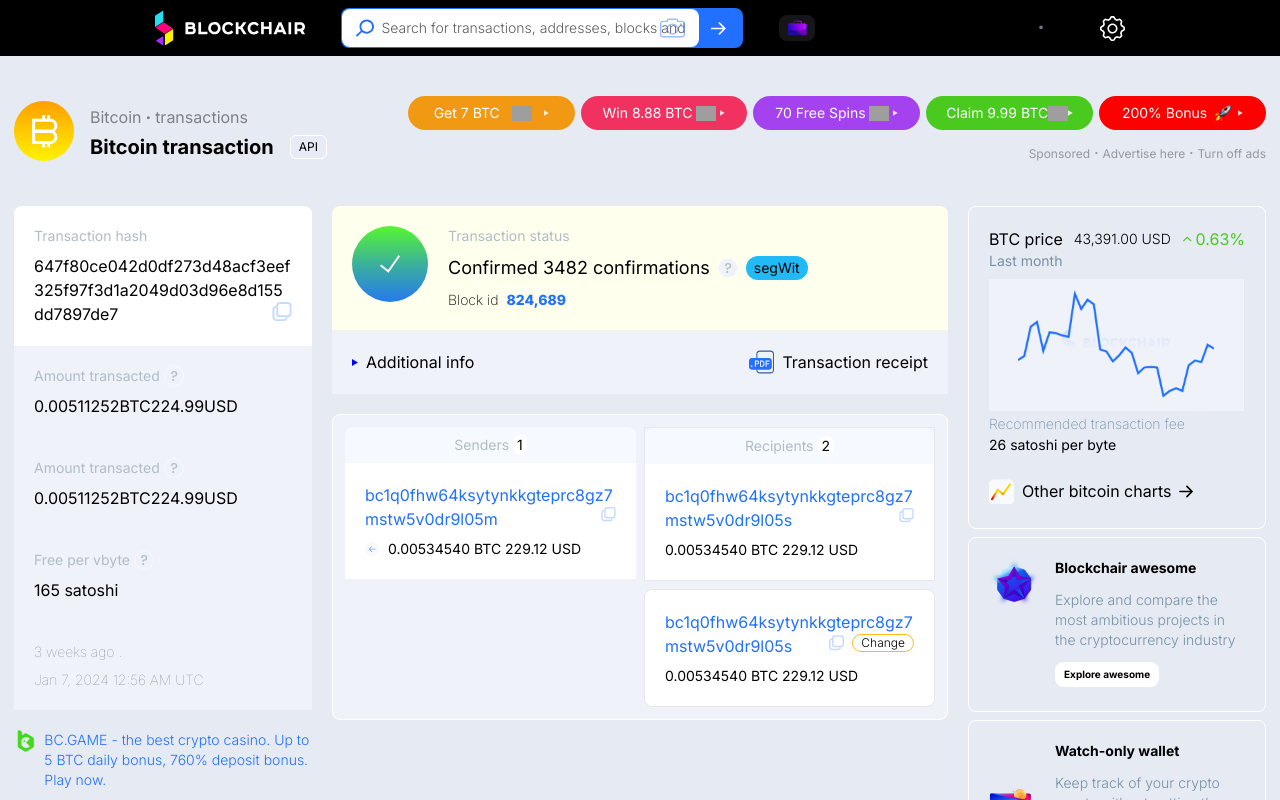
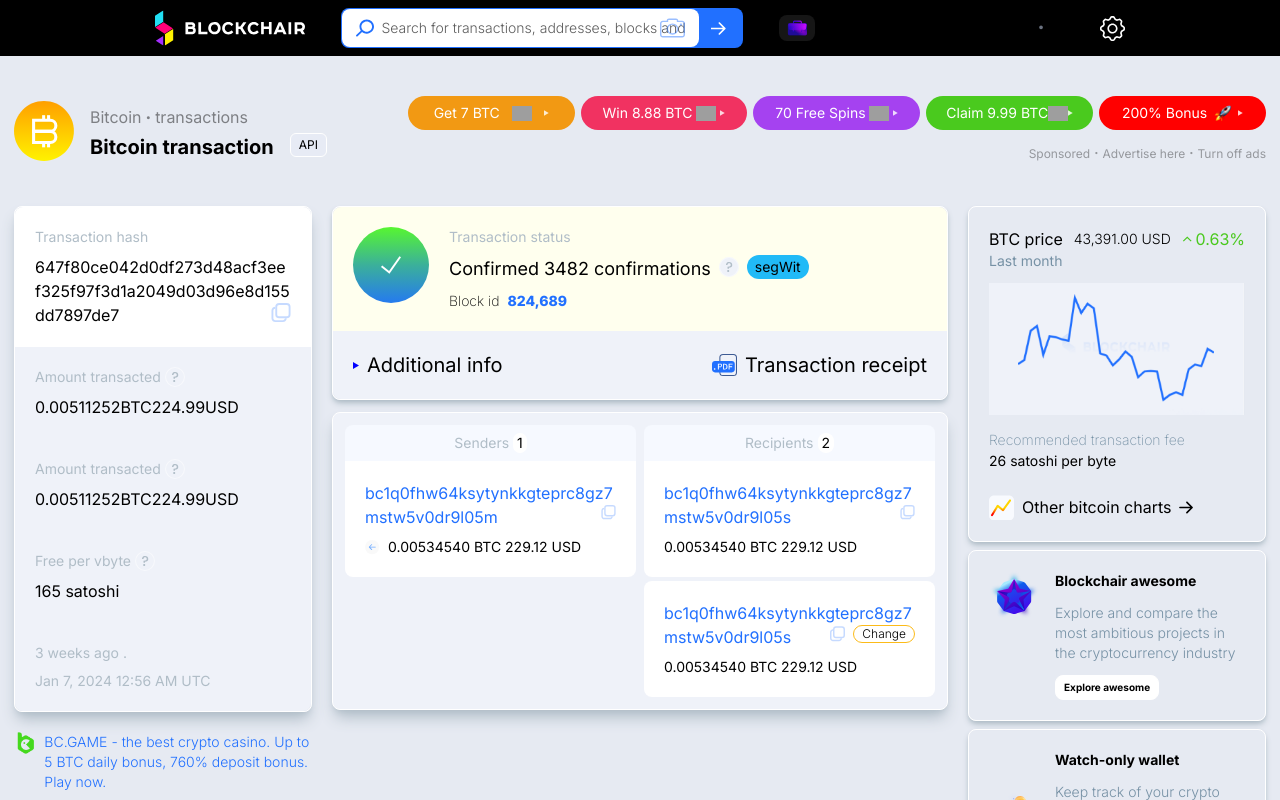
Before and after one commit to oghenevovwero/blockchair, a Next.js app: page / in a window 1280 px wide. Shown: the top 800 px of the page. Built offline with nearby package versions, Linux system fonts and the light colour scheme; grey boxes are pictures that could not be loaded.

Commit message:
added finishing touches to light mode

```diff
--- a/app/globals.css
+++ b/app/globals.css
@@ -31,3 +31,20 @@
     text-wrap: balance;
   }
 }
+
+/* width */
+::-webkit-scrollbar {
+  width: 5px;
+}
+
+/* Track */
+::-webkit-scrollbar-track {
+  box-shadow: inset 0 0 5px grey;
+  border-radius: 10px;
+}
+
+/* Handle */
+::-webkit-scrollbar-thumb {
+  background: #E6EAF2;
+  border-radius: 15px;
+}
--- a/components/cards/blockchair-awesome.tsx
+++ b/components/cards/blockchair-awesome.tsx
@@ -4,7 +4,7 @@
 
 const BlockchairAwesome: React.FC<BlockchairAwesomeProps> = () => {
   return (
-    <div className="rounded-lg flex gap-4 border-white border text-black p-5 items-start">
+    <div className="rounded-lg flex gap-4 border-white border text-black p-5 items-start shadow-md shadow-[#B0BDC7]">
       <Image src="/awesome.svg" width={50} height={50} alt="Awesome" />
       <div className="flex flex-col gap-3">
         <div className="text-sm font-bold">Blockchair awesome</div>
--- a/components/cards/btc-price.tsx
+++ b/components/cards/btc-price.tsx
@@ -4,7 +4,7 @@
 
 const BtcPrice: React.FC<BtcPriceProps> = () => {
   return (
-    <div className="rounded-lg flex flex-col border-white border p-5 text-black">
+    <div className="rounded-lg flex flex-col border-white border p-5 text-black shadow-md shadow-[#B0BDC7]">
       <div className="flex gap-2 justify-between items-center">
         <span>BTC price</span>
         <span className="font-light text-sm">43,391.00 USD</span>
@@ -13,9 +13,9 @@
           <span>0.63%</span>
         </div>
       </div>
-      <span className="flex justify-start mb-2 font-[400] text-sm text-[#7691A5]">Last month</span>
+      <span className="flex justify-start mb-3 font-[400] text-sm text-[#7691A5]">Last month</span>
       <div>
-        <Image src="/chart.png" width={700} height={150} alt="Chart" />
+        <Image className="mb-3" src="/chart.png" width={700} height={150} alt="Chart" />
         <span className="font-[200] text-sm text-[#7691A5]">Recommended transaction fee</span>
         <div className="mb-6 text-sm">26 satoshi per byte</div>
         <div className="flex gap-2 items-center">
--- a/components/cards/recipients.tsx
+++ b/components/cards/recipients.tsx
@@ -4,15 +4,15 @@
 
 const Recipients: React.FC<RecipientsProps> = () => {
   return (
-    <div className="flex flex-col gap-2 text-black">
-      <div className="flex flex-col border h-fit">
+    <div className="flex flex-col gap-1 text-black">
+      <div className="flex flex-col h-fit">
         <div className="p-2 flex justify-center w-full font-[400] text-sm text-[#B0BDC7] rounded-t-lg bg-[#F6F9FF]">
           Recipients{" "}
           <span className="py-0 px-1 text-sm ml-1 bg-white font-normal text-black rounded-full">
             2
           </span>
         </div>
-        <div className="flex flex-col gap-2 p-5 bg-[#FFFFFF]">
+        <div className="flex flex-col gap-2 p-5 rounded-b-lg bg-[#FFFFFF]">
           <span className="text-[#2170FF] break-all">
             bc1q0fhw64ksytynkkgteprc8gz7mstw5v0dr9l05s
             <div className="float-right">
@@ -24,7 +24,7 @@
           </div>
         </div>
       </div>
-      <div className="flex flex-col gap-2 p-5 rounded-lg bg-[#FFFFFF] border h-fit">
+      <div className="flex flex-col gap-2 p-5 rounded-lg bg-[#FFFFFF] h-fit">
         <span className="text-[#2170FF] break-all">
           bc1q0fhw64ksytynkkgteprc8gz7mstw5v0dr9l05s
           <div className="flex gap-2 float-right">
--- a/components/cards/senders.tsx
+++ b/components/cards/senders.tsx
@@ -9,7 +9,7 @@
         Senders{" "}
         <span className="py-0 px-1 text-sm ml-1 bg-white text-black font-normal rounded-full">1</span>
       </div>
-      <div className="flex flex-col gap-2 p-5 bg-[#FFFFFF]">
+      <div className="flex flex-col gap-2 rounded-b-lg p-5 bg-[#FFFFFF]">
         <span className="text-[#2170FF] break-all">
           bc1q0fhw64ksytynkkgteprc8gz7mstw5v0dr9l05m
           <div className="float-right">
--- a/components/cards/transaction-hash.tsx
+++ b/components/cards/transaction-hash.tsx
@@ -4,15 +4,15 @@
 
 const TransactionHash: React.FC<TransactionHashProps> = () => {
   return (
-    <div className="rounded-lg flex flex-col">
-      <div className="flex flex-col p-5  bg-[#FFFFFF] rounded-t-lg gap-2">
+    <div className="rounded-lg border border-white flex flex-col shadow-lg shadow-[#B0BDC7]">
+      <div className="flex flex-col p-5 bg-[#FFFFFF] gap-2 rounded-t-lg">
         <span className="font-[400] text-sm text-[#B0BDC7]">Transaction hash</span>
         <span className="text-[16px] text-black break-all">
           647f80ce042d0df273d48acf3eef325f97f3d1a2049d03d96e8d155dd7897de7
           <Image className="float-right m-0" src="/copy.svg" height={20} width={20} alt="copy" />
         </span>
       </div>
-      <div className="flex flex-col bg-[#EFF2F9]">
+      <div className="flex flex-col bg-[#EFF2F9] rounded-b-lg">
         <div className="flex flex-col p-5  gap-2">
           <div className="flex gap-1">
             <span className="font-[400] text-sm text-[#B0BDC7]">Amount transacted</span>
@@ -35,9 +35,9 @@
           <span className="text-black">165 satoshi</span>
         </div>
 
-        <div className="flex flex-col p-5  gap-2">
-          <span className="font-[100] text-sm opacity-50">3 weeks ago .</span>
-          <span className="font-[100] text-sm opacity-50">Jan 7, 2024 12:56 AM UTC</span>
+        <div className="flex flex-col p-5  gap-2 text-[#B0BDC7] text-sm font-[400]">
+          <span>3 weeks ago .</span>
+          <span>Jan 7, 2024 12:56 AM UTC</span>
         </div>
       </div>
     </div>
--- a/components/cards/transaction-status.tsx
+++ b/components/cards/transaction-status.tsx
@@ -4,14 +4,14 @@
 
 const TransactionStatus: React.FC<TransactionSTatusProps> = () => {
   return (
-    <div className="flex flex-col rounded-lg text-black">
+    <div className="flex flex-col rounded-lg text-black border border-white shadow-md shadow-[#B0BDC7]">
       <div className="flex gap-5 p-5  bg-[#FFFFEE] rounded-t-lg">
         <div className="p-7 w-fit h-fit flex items-center justify-center rounded-full  bg-gradient-to-b from-[#57F630] via-[#3BB09A] to-[#257AEF]">
           <Image className="font-extralight" src="/tick.svg" width={20} height={20} alt="Checked" />
         </div>
         <div className="flex flex-col gap-2">
           <span className="font-[400] text-sm text-[#B0BDC7]">Transaction status</span>
-          <div className="flex justify-start flex-col min-[515px]:flex-row items-center gap-2">
+          <div className="flex justify-start flex-col min-[515px]:flex-row items-start gap-2">
             <span className="text-sm  md:text-lg">Confirmed 3482 confirmations</span>
             <div className="flex items-center justify-start gap-2">
               <Image src="/qmark.svg" height={20} width={20} alt="copy" />
@@ -24,16 +24,16 @@
           </div>
         </div>
       </div>
-      <div className="flex p-5 justify-between bg-[#EFF2F9]">
+      <div className="flex p-5 justify-between rounded-b-lg bg-[#EFF2F9]">
         <div className="flex gap-2 items-center">
           <div className="w-[6px] h-[6px]">
             <svg viewBox="0 0 6 7" fill="none" xmlns="http://www.w3.org/2000/svg">
               <path d="M6 3.5L8.34742e-08 7L0 7.15493e-08L6 3.5Z" fill="blue"></path>
             </svg>
           </div>
-          <span>Additional info</span>
+          <span className="text-xs font-bold sm:text-xl sm:font-normal">Additional info</span>
         </div>
-        <div className="flex gap-2">
+        <div className="flex gap-2 text-xs font-bold sm:text-xl sm:font-normal items-center justify-between">
           <Image src="/pdf.svg" width={25} height={25} alt="Pdf receipt" />
           <span>Transaction receipt</span>
         </div>
--- a/components/cards/watch-only.tsx
+++ b/components/cards/watch-only.tsx
@@ -4,7 +4,7 @@
 
 const WatchOnly: React.FC<WatchOnlyProps> = () => {
   return (
-    <div className="rounded-lg flex gap-4 border-white text-black border p-5">
+    <div className="rounded-lg flex gap-4 border-white text-black border p-5 shadow-md shadow-[#B0BDC7]">
       <Image src="/watch-only.svg" width={50} height={50} alt="Awesome" />
       <div className="flex flex-col gap-3">
         <div className="text-sm font-bold">Watch-only wallet</div>
--- a/components/sections/coin-chips.tsx
+++ b/components/sections/coin-chips.tsx
@@ -10,9 +10,9 @@
           <div className="opacity-45 font-[400] flex items-center">
             Bitcoin <span className="font-extrabold mb-2 mx-1">.</span> transactions
           </div>
-          <div className="flex flex-col sm:flex-row items-center">
+          <div className="flex flex-col min-[352px]:flex-row justify-start">
             <div className="mr-4 text-xl font-bold">Bitcoin transaction</div>
-            <div className="border-[0.5px] w-fit border-white font-[400] px-2 py-[3px] text-xs rounded-md bg-[#E7EBF5]">
+            <div className="border-[0.5px] w-fit h-fit border-white font-[400] px-2 py-[3px] text-xs rounded-md bg-[#E7EBF5]">
               API
             </div>
           </div>
--- a/components/sections/info-card.tsx
+++ b/components/sections/info-card.tsx
@@ -19,10 +19,10 @@
         <PrivacyControl />
       </div>
       <div className="lg:col-span-2">
-        <div className="mb-5">
+        <div className="mb-3">
           <TransactionStatus />
         </div>
-        <div className="grid grid-cols-1 md:grid-cols-2 gap-2 rounded-lg border-white bg-[#EFF2F9] border p-3">
+        <div className="grid grid-cols-1 md:grid-cols-2 gap-2 rounded-lg border-white shadow-lg shadow-[#B0BDC7] bg-[#EFF2F9] border p-3">
           <Senders />
           <Recipients />
         </div>
--- a/components/sections/news.tsx
+++ b/components/sections/news.tsx
@@ -31,7 +31,7 @@
       <div className="flex mt-16 text-lg md:text-xl font-bold justify-between items-center text-[#2170FF]">
         <div className="flex flex-col sm:flex-row justify-center gap-2 items-center">
           <div>More news</div>
-          <Image className="mb-3" width={18} height={18} alt="More news" src="/forward.svg" />
+          <Image className="max-sm:mb-3" width={18} height={18} alt="More news" src="/forward.svg" />
         </div>
         <div className="flex flex-col-reverse sm:flex-row justify-center items-center gap-2">
           <Image height={30} width={30} alt="telegram" src="/telegram-blue.svg" />
--- a/components/top-nav/expanded-nav.tsx
+++ b/components/top-nav/expanded-nav.tsx
@@ -38,6 +38,8 @@
           placeholder:font-light
           placeholder:text-[14px]
           placeholder:text-[#5D5D5D]
+          active:outline-none
+          text-black
           "
           placeholder="          Search for transactions, addresses, blocks and embedded text data..."
         />
```
